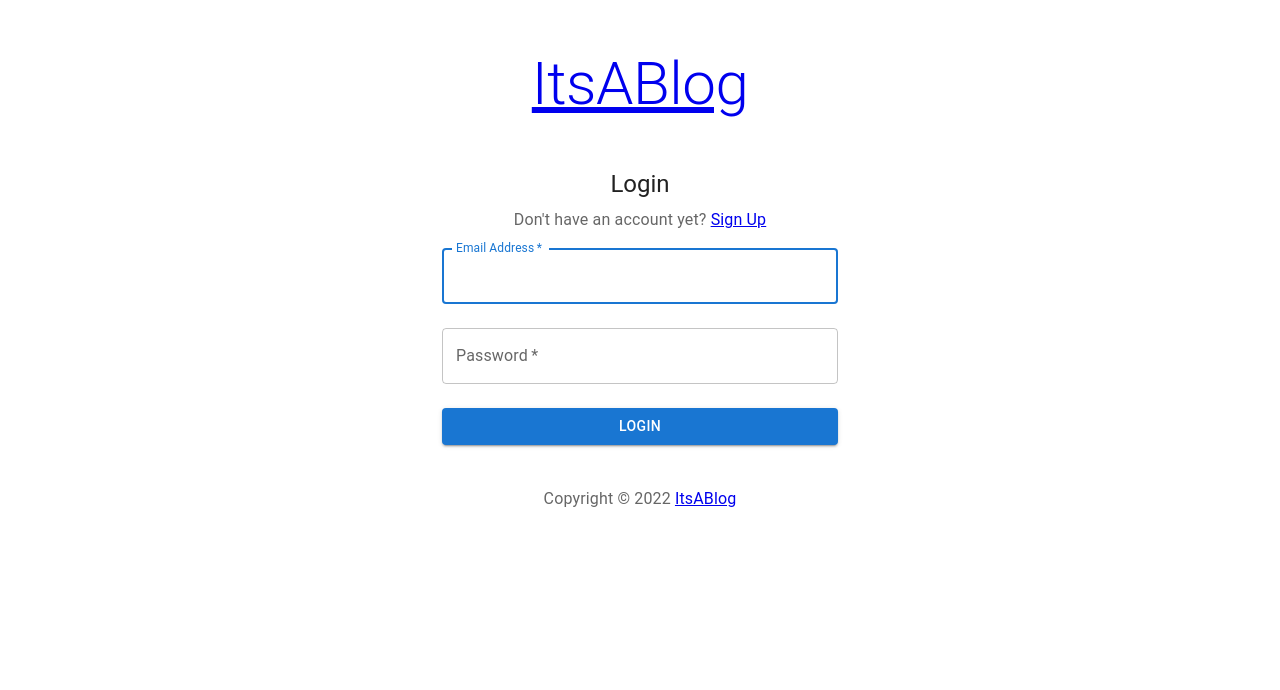
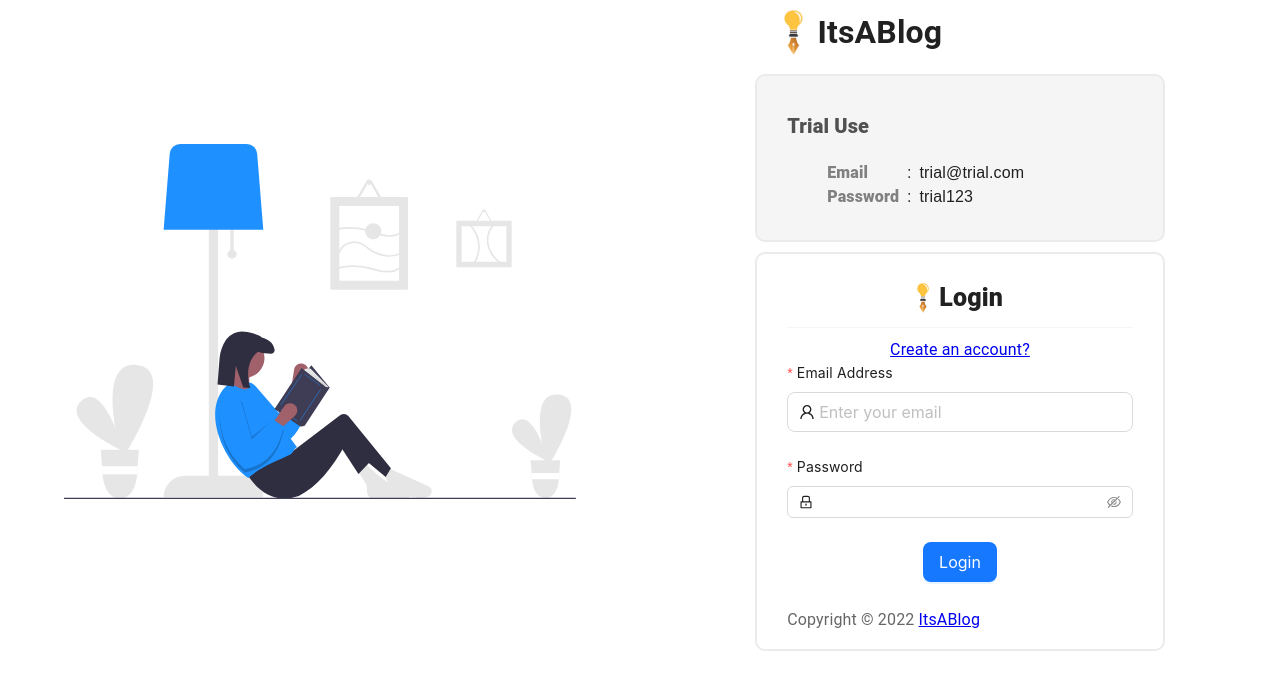
Before and after one commit to Dhruvermafz/social-app, a React (Create React App) app: page /login in a window 1280 px wide. Shown: the top 690 px of the page. Built offline with nearby package versions, Linux system fonts and the light colour scheme; no server answers.

Commit message:
login view changed with major ui change

```diff
--- /dev/null
+++ b/src/components/Banner/index.css
@@ -0,0 +1,28 @@
+.banner {
+    background-color: var(--bannerBg);
+    display: flex;
+    align-items: center;
+    height: 8vh;
+    padding: 0 80px;
+    transition: height 0.3s ease-in-out;
+  }
+  .banner img {
+    height: 45px;
+    margin-right: 15px;
+  }
+  .banner strong {
+    font-size: 32px;
+  }
+
+  @media only screen and (max-width: 600px) {
+    .banner {
+      padding: 0 50px;
+    }
+    .banner img {
+      height: 40px;
+      margin-right: 15px;
+    }
+    .banner strong {
+      font-size: 30px;
+    }
+  }
--- /dev/null
+++ b/src/components/Banner/index.js
@@ -0,0 +1,13 @@
+import React from "react";
+import "./index.css";
+import { icon } from "../../static";
+const Banner = () => {
+  return (
+    <div className="banner">
+      <img src={icon} alt={icon} />
+      <strong>ItsABlog</strong>
+    </div>
+  );
+};
+
+export default Banner;
--- a/src/components/views/LoginView.js
+++ b/src/components/views/LoginView.js
@@ -1,22 +1,17 @@
-import {
-  Alert,
-  Button,
-  Checkbox,
-  Container,
-  FormControlLabel,
-  Stack,
-  TextField,
-  Typography,
-} from "@mui/material";
-import { Box } from "@mui/system";
 import React, { useState } from "react";
 import { Link, useNavigate } from "react-router-dom";
 import { login } from "../../api/users";
+import { Input, Button, Form } from "antd";
+import { UserOutlined, LockOutlined } from "@ant-design/icons";
 import ErrorAlert from "../Extras/ErrorAlert";
 import { loginUser } from "../../helpers/authHelper";
 import Copyright from "../Extras/Copyright";
+import Banner from "../Banner";
+import { icon } from "../../static";
+import Layout from "../Layout/Layout";
 
 const LoginView = () => {
+  const [allowTrial] = useState(true);
   const navigate = useNavigate();
 
   const [formData, setFormData] = useState({
@@ -33,6 +28,7 @@ const LoginView = () => {
   const handleSubmit = async (e) => {
     e.preventDefault();
 
+    try {
       const data = await login(formData);
       if (data.error) {
         setServerError(data.error);
@@ -40,55 +36,86 @@ const LoginView = () => {
         loginUser(data);
         navigate("/");
       }
+    } catch (error) {
+      setServerError("An error occurred. Please try again.");
+    }
   };
 
   return (
-    <Container maxWidth={"xs"} sx={{ mt: 6 }}>
-      <Stack alignItems="center">
-        <Typography variant="h2" color="text.secondary" sx={{ mb: 6 }}>
-          <Link to="/" color="inherit" underline="none">
-            ItsABlog
+    <Layout>
+      <Banner />
+      <div className="portal-login">
+        {allowTrial && (
+          <div className="portal-notif">
+            <h3>Trial Use</h3>
+            <ul>
+              <li>
+                <span>Email </span>: &nbsp; <span>trial@trial.com</span>
+              </li>
+              <li>
+                <span>Password </span>: &nbsp; <span>trial123</span>
+              </li>
+            </ul>
+          </div>
+        )}
+        <div className="portal">
+          <h2 className="portal-head">
+            <img src={icon} alt="icon" />
+            Login
+          </h2>
+
+          <Link to="/signup" className="portal-link">
+            Create an account?
           </Link>
-        </Typography>
-        <Typography variant="h5" gutterBottom>
-          Login
-        </Typography>
-        <Typography color="text.secondary">
-          Don't have an account yet? <Link to="/signup">Sign Up</Link>
-        </Typography>
-        <Box component="form" onSubmit={handleSubmit}>
-          <TextField
+          <Form onFinish={handleSubmit} layout="vertical">
+            <Form.Item
               label="Email Address"
-            fullWidth
-            margin="normal"
-            autoComplete="email"
-            autoFocus
-            required
-            id="email"
               name="email"
+              rules={[
+                { required: true, message: "Please enter your email address" },
+                {
+                  type: "email",
+                  message: "Please enter a valid email address",
+                },
+              ]}
+            >
+              <Input
+                size="large"
+                prefix={<UserOutlined />}
+                value={formData.email}
+                onChange={handleChange}
+                placeholder="Enter your email"
+              />
+            </Form.Item>
+            <Form.Item
+              label="Password"
+              name="password"
+              rules={[
+                { required: true, message: "Please enter your password" },
+              ]}
+            >
+              <Input.Password
+                prefix={<LockOutlined />}
+                value={formData.password}
                 onChange={handleChange}
               />
-          <TextField
-            label="Password"
-            fullWidth
-            required
-            margin="normal"
-            id="password  "
-            name="password"
-            onChange={handleChange}
-            type="password"
-          />
-
+            </Form.Item>
             <ErrorAlert error={serverError} />
-          <Button type="submit" fullWidth variant="contained" sx={{ my: 2 }}>
+            <Form.Item>
+              <Button
+                type="primary"
+                htmlType="submit"
+                className="portal-submit"
+                size="large"
+              >
                 Login
               </Button>
-        </Box>
-        <Box sx={{ mt: 3 }}>
+            </Form.Item>
+          </Form>
           <Copyright />
-        </Box>
-      </Stack>
-    </Container>
+        </div>
+      </div>
+    </Layout>
   );
 };
 
--- a/src/components/views/SignupView.js
+++ b/src/components/views/SignupView.js
@@ -6,6 +6,7 @@ import { isLength, isEmail, contains } from "validator";
 import { Typography, Input, Button, Form, Alert } from "antd";
 import Layout from "../Layout/Layout";
 import Copyright from "../Extras/Copyright";
+import Banner from "../Banner";
 import "../css/signup.css";
 const { Content } = Layout;
 
@@ -72,21 +73,16 @@ const SignupView = () => {
 
   return (
     <Layout className="Auth-right-signup">
-      <Typography.Title level={2} style={{ marginBottom: 24 }}>
-        <Typography.Link
-          to="/"
-          style={{ color: "inherit", textDecoration: "none" }}
-        >
-          ItsABlog
-        </Typography.Link>
-      </Typography.Title>
+      <Banner />
+      {allowTrial && (
+        <div className="portal-notif">
+          <span>Trial Login available at Login Portal</span>
+        </div>
+      )}
+
       <div className="portal portal-signup">
         <h2 className="portal-head">Sign Up</h2>
-        {allowTrial && (
-          <div className="portal-notif">
-            <span>Trial Login available at Login Portal</span>
-          </div>
-        )}
+
         <Link to="/login" className="portal-link">
           Already have an account?{" "}
         </Link>
```
Lines whose indentation alone changed are shown as unchanged.
